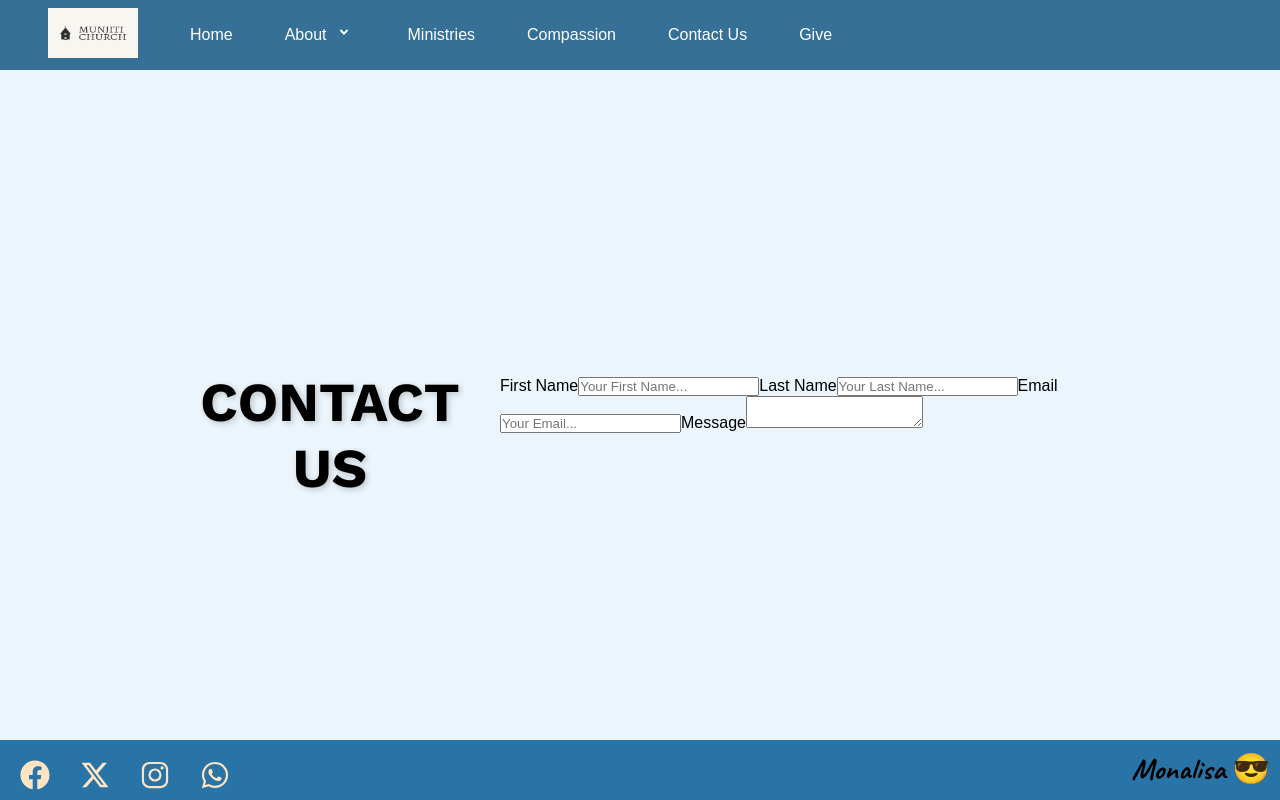
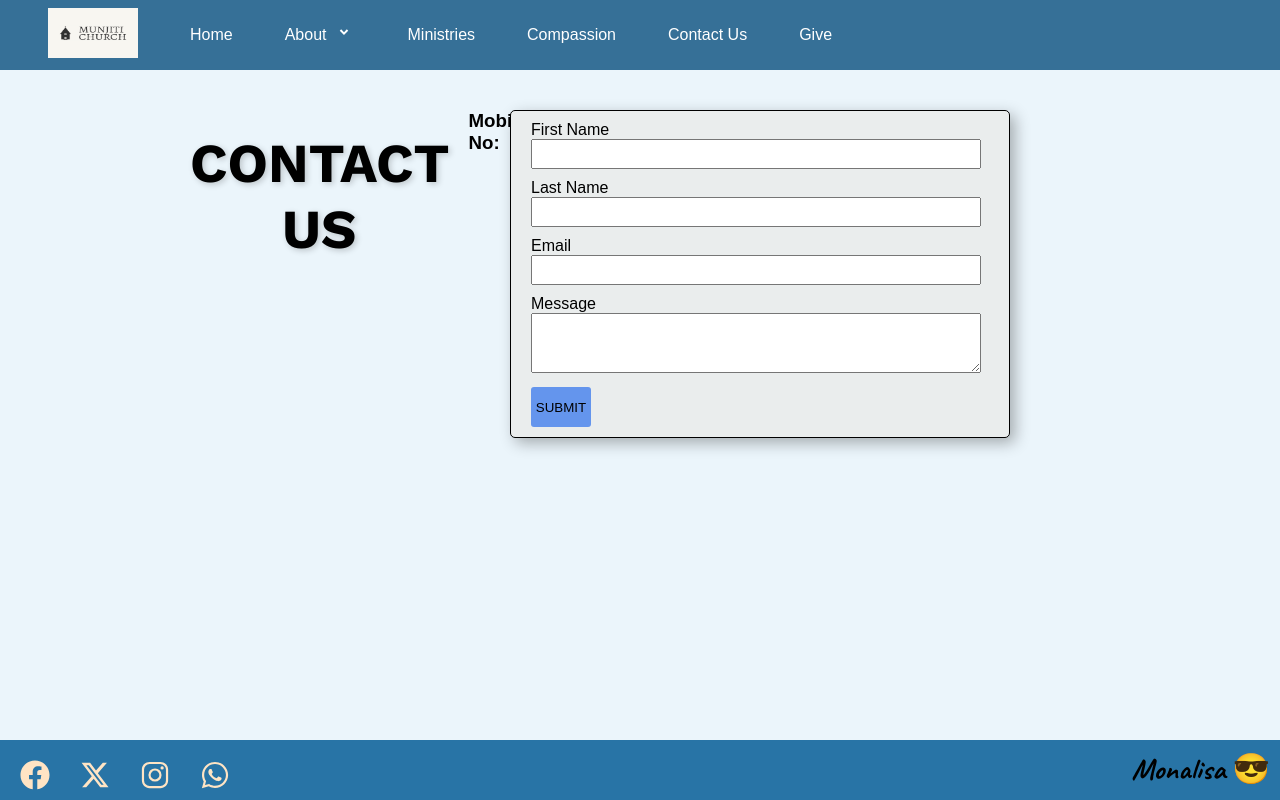
Before and after one commit to monalisasabina/munjiti-frontend, a React (Vite) app: page /contacts in a window 1280 px wide. Built offline with nearby package versions, Linux system fonts and the light colour scheme.

Commit message:
working on contact page form

```diff
--- a/src/pages/contact.css
+++ b/src/pages/contact.css
@@ -4,29 +4,73 @@
     height: 100vh;
     width: 100%;
     display: flex;
-    align-items: center;  /* Optional: vertically center the content */
     justify-content: center; /* Optional: horizontally center the content*/
     flex: 1;
     flex-direction: row;
     flex-wrap: wrap;
-    gap: 20px;
+    gap: 40px;
 }
 
 .contact_title_cont {
   max-width: 300px;
   display: flex;
   align-items: flex-start;
+  margin-top: 40px;
 }
+
+/* .other_contact h3{
+
+} */
 
 .contact_form_cont {
   max-width: 600px;
   flex: 1;
+  margin-top: 40px;
 }
 
+.contact_form{
+  border: 1px;
+  border-style: solid;
+  border-radius: 5px;
+  width: 500px;
+  padding: 10px;
+  background-color: #eaeded ;
+  box-shadow: 5px 5px 15px rgba(0, 0, 0, 0.3);
+}
+
+.contact_input{
+  display: flex;
+  margin-left: 10px;
+  margin-bottom: 10px;
+  width: 450px;
+  height: 30px;
+}
+
+label{
+  display: flex;
+  margin-left: 10px;
+  width: 450px;
+}
+
+.contact_message{
+  margin-left: 10px;
+  width: 450px;
+  height: 60px;
+  margin-bottom: 10px;
+}
+
+.contact_button{
+  margin-left: 10px;
+  width: 60px;
+  height: 40px;
+  background-color:cornflowerblue;
+  border-radius: 3px;
+  border-style: none;
+}
 
 .contact_title {
    color: black;
-   margin-top: 60px;
+   margin-top: 20px;
    justify-content: center;
    text-align: center;
    font-family: "Work Sans", sans-serif;
--- a/src/pages/contact.jsx
+++ b/src/pages/contact.jsx
@@ -7,36 +7,43 @@ function ContactUs(){
 
            <div className='contact_title_cont'>
               <h1 className='contact_title'>CONTACT US</h1>
+
+              <div className='other_contacts'>
+                 <h3> Mobile No: </h3>
+              </div>
+
+
+
            </div>
 
            <div className='contact_form_cont'>
 
-              <form>
+              <form className='contact_form'>
                    {/* First Name */}
                    <label htmlFor='fname'>First Name</label>
                    <input type='text'
-                          className='contact_fname'
-                          placeholder='Your First Name...' />
+                          className='contact_input'  />
 
                    {/* Last Name */}
                    <label htmlFor='lname'>Last Name</label>
                    <input type='text'
-                          className='contact_lname'
-                          placeholder='Your Last Name...' />
+                          className='contact_input' />
 
                     {/* Email Number */}
                     <label htmlFor='email'>Email</label>
                     <input type='email'
-                          className='contact_email'
-                          placeholder='Your Email...' />
+                          className='contact_input'
+                           />
 
                     {/* Message */}
-                    <label htmlFor='fname'>Message</label>
+                    <label htmlFor='message'>Message</label>
                     <textarea className='contact_message'
                               name='message'
                               placeholder=''
+                    ></textarea>
 
-                    ></textarea>
+                    {/* Submit button */}
+                    <button className='contact_button'> SUBMIT</button>
 
 
 
```
